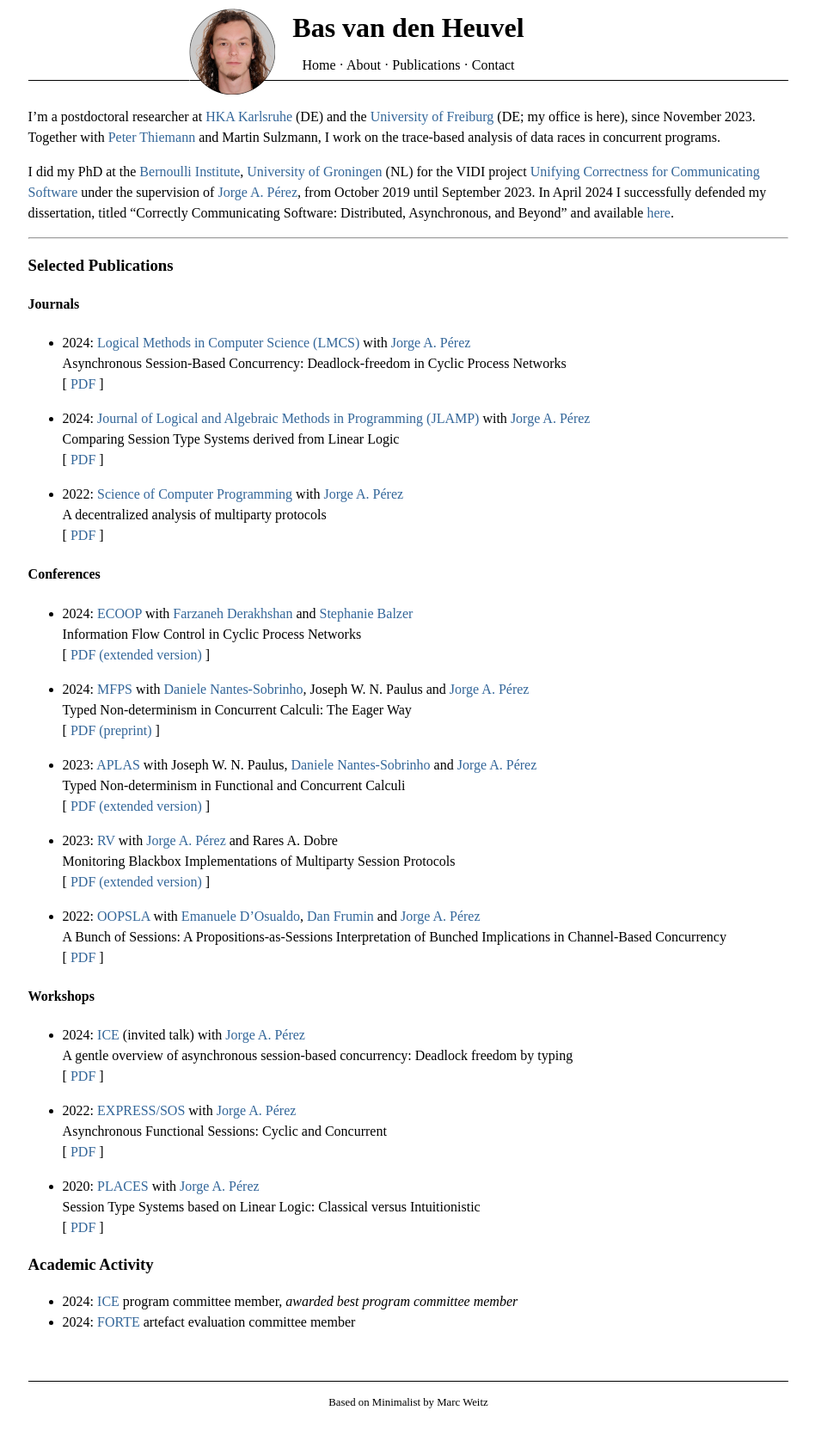
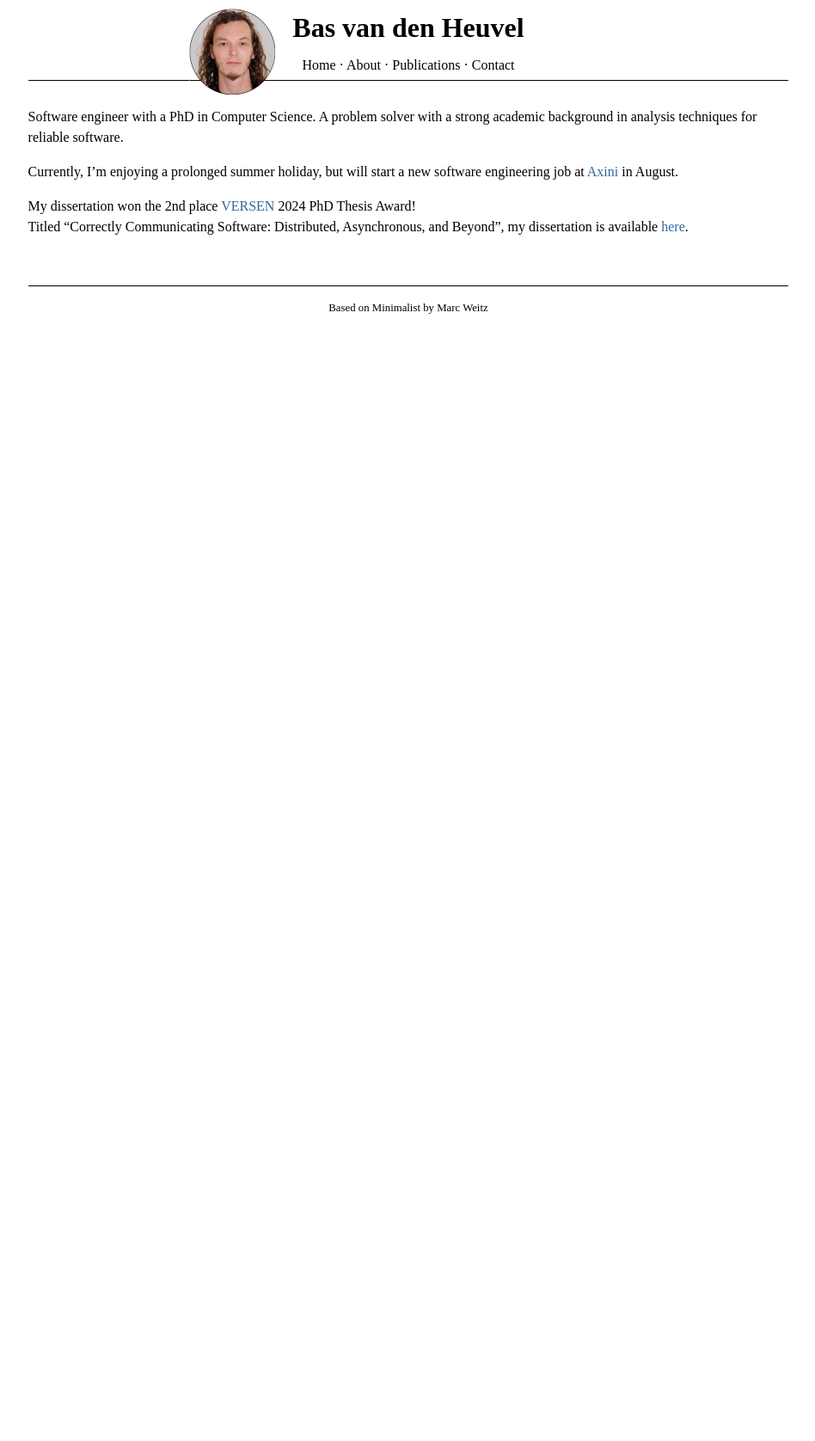
Before and after one commit to basvdheuvel/basvdheuvel.github.io, a Jekyll site: the page built from index.md, in a window 1280 px wide. Shown: the whole page at 86% size, without its empty margins (165-1113 px from the left). Built offline with Jekyll 4.4.1, drawn with Linux system fonts in a browser that asks for light colours; after the commit the page ends 900 px from its top, so only the background shows below that.

Commit message:
Job update

```diff
--- a/index.md
+++ b/index.md
@@ -1,131 +1,11 @@
 ---
 layout: default
 ---
-I'm a postdoctoral researcher at [HKA Karlsruhe](https://h-ka.de) (DE) and the [University of Freiburg](https://www.uni-freiburg.de/) (DE; my office is here), since November 2023.
-Together with [Peter Thiemann](http://www2.informatik.uni-freiburg.de/~thiemann/) and Martin Sulzmann, I work on the trace-based analysis of data races in concurrent programs.
+Software engineer with a PhD in Computer Science.
+A problem solver with a strong academic background in analysis techniques for reliable software.
 
-I did my PhD at the [Bernoulli
-Institute](https://www.rug.nl/research/bernoulli/), [University of
-Groningen](https://www.rug.nl/) (NL) for the VIDI project [Unifying Correctness
-for Communicating Software](https://www.jperez.nl/vidi) under the supervision of
-[Jorge A. Pérez](https://www.jperez.nl/), from October 2019 until September 2023.
-In April 2024 I successfully defended my dissertation, titled "Correctly Communicating Software: Distributed, Asynchronous, and Beyond" and available [here](https://research.rug.nl/en/publications/correctly-communicating-software-distributed-asynchronous-and-bey).
+Currently, I'm enjoying a prolonged summer holiday, but will start a new software engineering job at [Axini](https://www.axini.com/en/) in August.
 
-<hr />
-
-### Selected Publications
-
-#### Journals
-
-* 2024: [Logical Methods in Computer Science (LMCS)](https://lmcs.episciences.org/) with [Jorge A. Pérez](https://www.jperez.nl/)
-    <br />
-    Asynchronous Session-Based Concurrency: Deadlock-freedom in Cyclic Process Networks
-    <br />
-    \[
-    [PDF](https://lmcs.episciences.org/14412/pdf)
-    \]
-
-* 2024: [Journal of Logical and Algebraic Methods in Programming (JLAMP)](https://www.sciencedirect.com/journal/journal-of-logical-and-algebraic-methods-in-programming) with [Jorge A. Pérez](https://www.jperez.nl/)
-    <br />
-    Comparing Session Type Systems derived from Linear Logic
-    <br />
-    \[
-    [PDF](https://www.sciencedirect.com/science/article/pii/S2352220824000580/pdfft?md5=294ab7a9dfc6c75e24cca0d439232106&pid=1-s2.0-S2352220824000580-main.pdf)
-    \]
-
-* 2022: [Science of Computer Programming](https://www.sciencedirect.com/journal/science-of-computer-programming) with [Jorge A. Pérez](https://www.jperez.nl/)
-    <br />
-    A decentralized analysis of multiparty protocols
-    <br />
-    \[
-    [PDF](https://www.sciencedirect.com/science/article/pii/S0167642322000739/pdfft?md5=a96ed53547393c15d62a057ca3f1c711&pid=1-s2.0-S0167642322000739-main.pdf)
-    \]
-
-#### Conferences
-
-* 2024: [ECOOP](https://conf.researchr.org/home/issta-ecoop-2024) with [Farzaneh Derakhshan](http://gauss.cs.iit.edu/~fderakhshan/) and [Stephanie Balzer](https://www.cs.cmu.edu/~balzers/)
-    <br />
-    Information Flow Control in Cyclic Process Networks
-    <br />
-    \[
-    [PDF (extended version)](https://arxiv.org/pdf/2407.02304)
-    \]
-
-* 2024: [MFPS](https://oxford24.github.io/) with [Daniele Nantes-Sobrinho](https://vtss.doc.ic.ac.uk/people/nantes.html), Joseph W. N. Paulus and [Jorge A. Pérez](https://www.jperez.nl/)
-    <br />
-    Typed Non-determinism in Concurrent Calculi: The Eager Way
-    <br />
-    \[
-    [PDF (preprint)](https://oxford24.github.io/assets/mfps-papers/MFPS24-9.pdf)
-    \]
-
-* 2023: [APLAS](https://conf.researchr.org/home/aplas-2023) with Joseph W. N. Paulus, [Daniele Nantes-Sobrinho](https://vtss.doc.ic.ac.uk/people/nantes.html) and [Jorge A. Pérez](https://www.jperez.nl/)
-    <br />
-    Typed Non-determinism in Functional and Concurrent Calculi
-    <br />
-    \[
-    [PDF (extended version)](https://arxiv.org/pdf/2205.00680.pdf)
-    \]
-
-* 2023: [RV](https://rv23.csd.auth.gr/) with [Jorge A. Pérez](https://www.jperez.nl/) and Rares A. Dobre
-    <br />
-    Monitoring Blackbox Implementations of Multiparty Session Protocols
-    <br />
-    \[
-    [PDF (extended version)](https://arxiv.org/pdf/2306.04204.pdf)
-    \]
-
-* 2022: [OOPSLA](https://2022.splashcon.org/track/splash-2022-oopsla) with [Emanuele D'Osualdo](https://www.emanueledosualdo.com/), [Dan Frumin](https://groupoid.moe/) and [Jorge A. Pérez](https://www.jperez.nl/)
-    <br />
-    A Bunch of Sessions: A Propositions-as-Sessions Interpretation of Bunched Implications in Channel-Based Concurrency
-    <br />
-    \[
-    [PDF](https://dl.acm.org/doi/pdf/10.1145/3563318)
-    \]
-
-#### Workshops
-
-* 2024: [ICE](https://www.discotec.org/2024/ice) (invited talk) with [Jorge A. Pérez](https://www.jperez.nl/)
-    <br />
-    A gentle overview of asynchronous session-based concurrency: Deadlock freedom by typing
-    <br />
-    \[
-    [PDF](https://arxiv.org/pdf/2412.08232v1)
-    ]
-
-* 2022: [EXPRESS/SOS](https://express-sos2022.github.io/) with  [Jorge A. Pérez](https://www.jperez.nl/)
-  <br />
-  Asynchronous Functional Sessions: Cyclic and Concurrent
-  <br />
-  \[
-  [PDF](https://cgi.cse.unsw.edu.au/~eptcs/paper.cgi?EXPSOS22.5.pdf)
-  \]
-
-* 2020: [PLACES](http://places20.by.di.fc.ul.pt/) with [Jorge A. Pérez](https://www.jperez.nl/)
-  <br />
-  Session Type Systems based on Linear Logic: Classical versus Intuitionistic
-  <br />
-  \[
-  [PDF](https://arxiv.org/pdf/2004.01320v1)
-  \]
-
-### Academic Activity
-
-* 2024: [ICE](https://www.discotec.org/2024/ice) program committee member, *awarded best program committee member*
-* 2024: [FORTE](https://www.discotec.org/2024/forte) artefact evaluation committee member
-
-{% for post in site.posts %}
-  <div id="post-short">
-    <a href="{{site.url}}{{site.baseurl}}{{post.url}}">
-      <h3>{{post.title}}</h3>
-    </a>
-    <i>posted on {{ post.date | date: "%-d %b %Y" }}</i>
-    <p>
-      {% if post.excerpt %}
-        {{ post.excerpt }}
-      {% else %}
-        {{ post.content }}
-      {% endif %}
-    </p>
-  </div>
-{% endfor %}
+My dissertation won the 2nd place [VERSEN](https://www.versen.nl/) 2024 PhD Thesis Award!
+<br />
+Titled "Correctly Communicating Software: Distributed, Asynchronous, and Beyond", my dissertation is available [here](https://research.rug.nl/en/publications/correctly-communicating-software-distributed-asynchronous-and-bey).
```
Also changed, not shown: about.md (+22 -15 lines), contact.md (+0 -1 lines).
